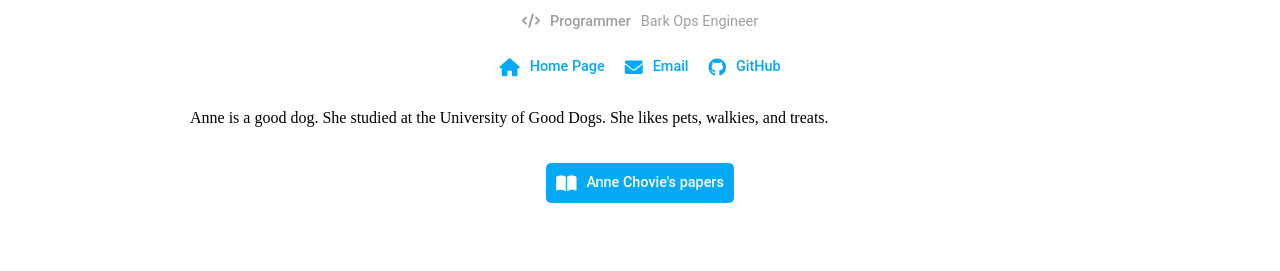
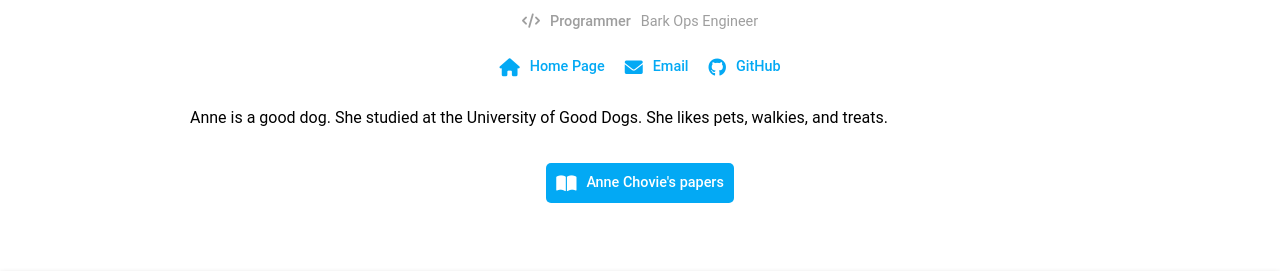
Before and after one commit to laterz-f/labwebsite, a Jekyll site: the page built from _members/anne-chovie.md, in a window 1280 px wide. Shown: the part 672-943 px from the top of the page. Built offline with Jekyll 4.4.1, drawn with Linux system fonts in a browser that asks for light colours; some web fonts are replaced.

Commit message:
Update theme.scss

```diff
--- a/css/theme.scss
+++ b/css/theme.scss
@@ -6,7 +6,7 @@ $dark-accent: $light-blue-900;
 
 // font types
 // also see /_includes/fonts.html to change fonts
-$serif: "Roboto Serif", serif; // font name, fallback font type
+$serif: "Roboto", serif; // font name, fallback font type
 $sans: "Roboto", sans-serif;
 $mono: "Roboto Mono", monospace;
 
```
